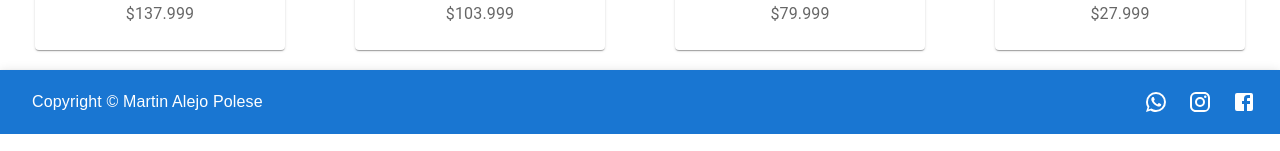
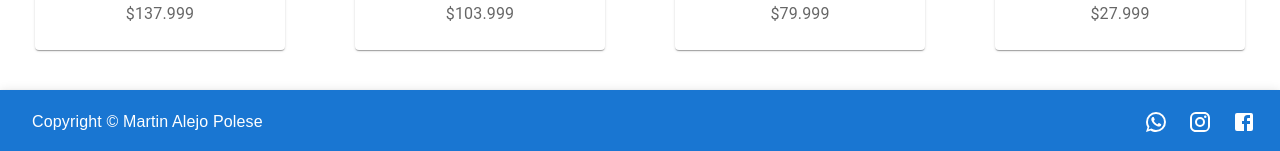
Before and after one commit to MartinAlejo/ProyectoReactJS-Polese, a React (Create React App) app: page / in a window 1280 px wide. Shown: the part 1361-1512 px from the top of the page. Built offline with nearby package versions, Linux system fonts and the light colour scheme.

Commit message:
Agrego un poco mas de margen en el footer

```diff
--- a/src/components/Footer/Footer.jsx
+++ b/src/components/Footer/Footer.jsx
@@ -6,7 +6,7 @@ import FacebookIcon from '@mui/icons-material/Facebook';
 
 export const Footer = () => {
   return (
-    <AppBar position="static" color="primary" sx={{ top: 'auto', bottom: 0, marginTop: "20px" }}>
+    <AppBar position="static" color="primary" sx={{ top: 'auto', bottom: 0, mt: 5 }}>
       <Toolbar sx={{display: "flex", alignItems: "center"}}>
 
         <Typography
```
